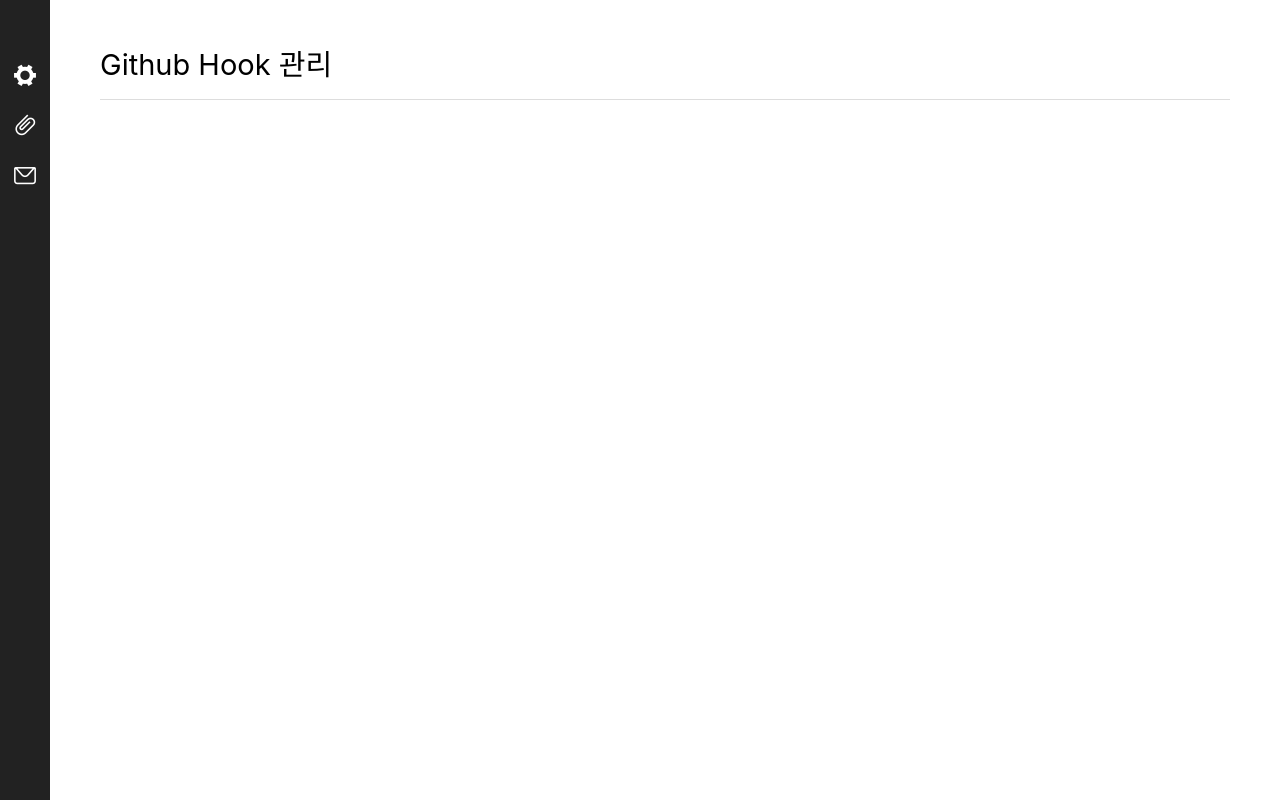
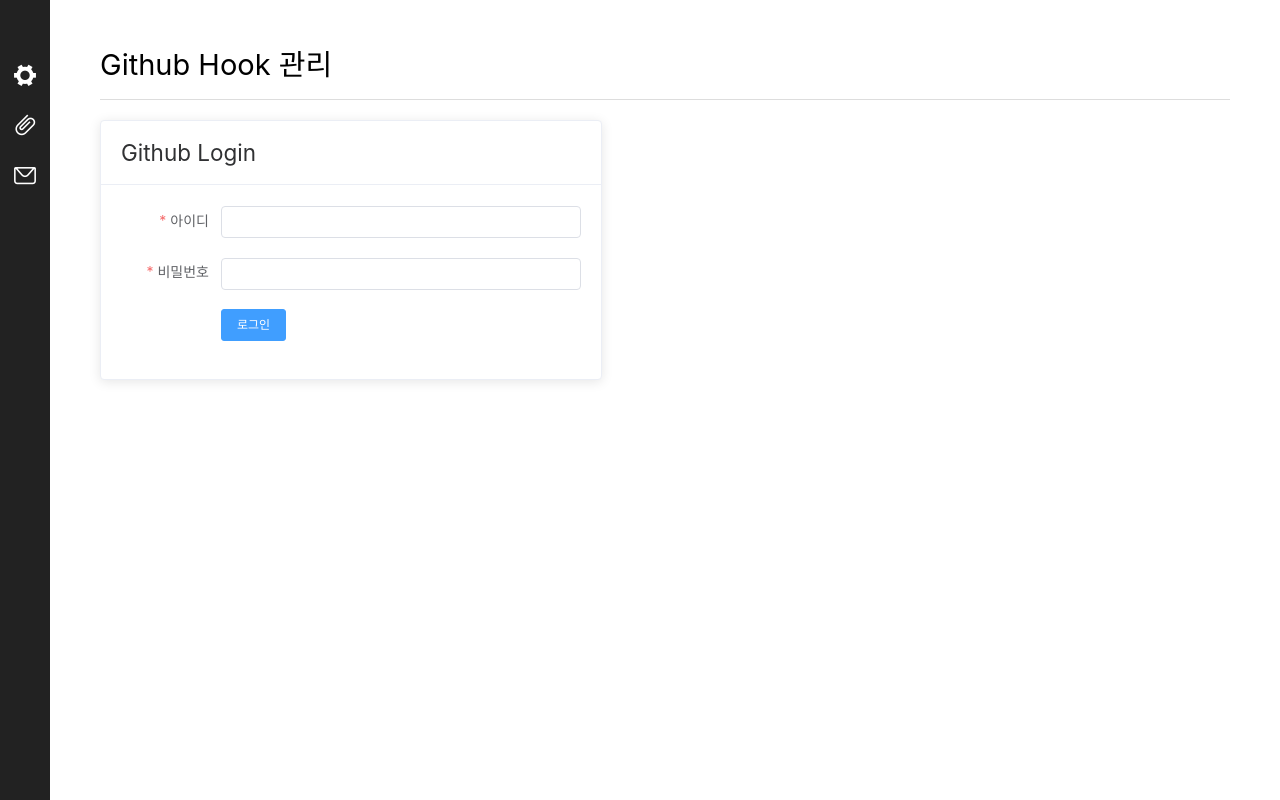
Before and after one commit to JunilHwang/discord-study-bot, a Vue app in the folder cms/: page /cms/ in a window 1280 px wide. Built offline with nearby package versions, Linux system fonts and the light colour scheme.

Commit message:
feat: [cms] 로그인 폼 작성 완료

```diff
--- a/cms/package.json
+++ b/cms/package.json
@@ -10,6 +10,7 @@
     "axios": "^0.19.2",
     "core-js": "^3.6.5",
     "element-ui": "^2.13.2",
+    "js-cookie": "^2.2.1",
     "vue": "^2.6.11",
     "vue-class-component": "^7.2.3",
     "vue-property-decorator": "^9.0.0",
@@ -18,6 +19,7 @@
     "vuex-module-decorators": "^0.17.0"
   },
   "devDependencies": {
+    "@types/js-cookie": "^2.2.6",
     "@vue/cli-plugin-babel": "^4.4.0",
     "@vue/cli-plugin-router": "^4.4.0",
     "@vue/cli-plugin-typescript": "^4.4.0",
--- /dev/null
+++ b/cms/src/components/hooks/LoginModule.vue
@@ -0,0 +1,34 @@
+<template>
+  <el-card class="loginBox">
+    <h2 slot="header">Github Login</h2>
+    <el-form label-width="100px">
+      <el-form-item label="아이디" size="small" required autofocus>
+        <el-input v-model="formData.id" />
+      </el-form-item>
+      <el-form-item label="비밀번호" size="small" required>
+        <el-input v-model="formData.password" />
+      </el-form-item>
+      <el-form-item size="small">
+        <el-button native-type="submit" type="primary">로그인</el-button>
+      </el-form-item>
+    </el-form>
+  </el-card>
+</template>
+
+<script lang="ts">
+  import {Component, Vue} from 'vue-property-decorator'
+
+  @Component
+  export default class Hooks extends Vue {
+    private formData: {[k: string]: string} = {
+      id: '',
+      password: ''
+    }
+  }
+</script>
+
+<style lang="scss" scoped>
+  .loginBox {
+    width: 500px;
+  }
+</style>
--- /dev/null
+++ b/cms/src/components/hooks/index.ts
@@ -0,0 +1 @@
+export const LoginModule = () => import('./LoginModule.vue');
--- a/cms/src/components/index.ts
+++ b/cms/src/components/index.ts
@@ -1 +1,2 @@
 export * from './template'
+export * from './hooks'
--- a/cms/src/store/index.ts
+++ b/cms/src/store/index.ts
@@ -1,12 +1,17 @@
 import Vue from 'vue'
 import Vuex from 'vuex'
+import Cookies from "js-cookie";
 
 Vue.use(Vuex)
 
 export default new Vuex.Store({
   state: {
+    token: Cookies.get('access_token') || ''
   },
   mutations: {
+    SET_TOKEN (state, token) {
+      state.token = token;
+    }
   },
   actions: {
   },
--- a/cms/src/views/Hooks.vue
+++ b/cms/src/views/Hooks.vue
@@ -2,14 +2,20 @@
   <section>
     <h1>Github Hook 관리</h1>
 
+    <login-module v-if="token === ''" />
+
   </section>
 </template>
 
-<script>
+<script lang="ts">
+  import * as Cookie from 'js-cookie'
   import {Component, Vue} from 'vue-property-decorator'
+  import {LoginModule} from "@/components";
 
-  @Component
+  const components = { LoginModule };
+
+  @Component({ components })
   export default class Hooks extends Vue {
-
+    private token: string = Cookie.get('access_token') || ''
   }
 </script>
```
Also changed, not shown: 1 other file (tests, documents, lock files or other folders).
